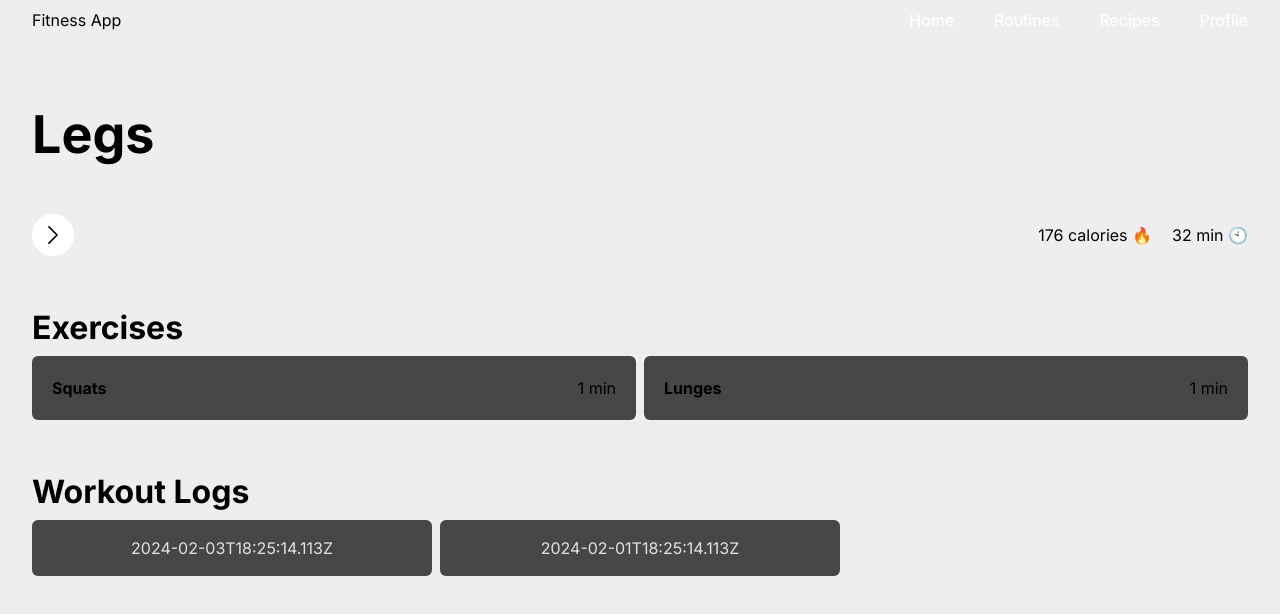
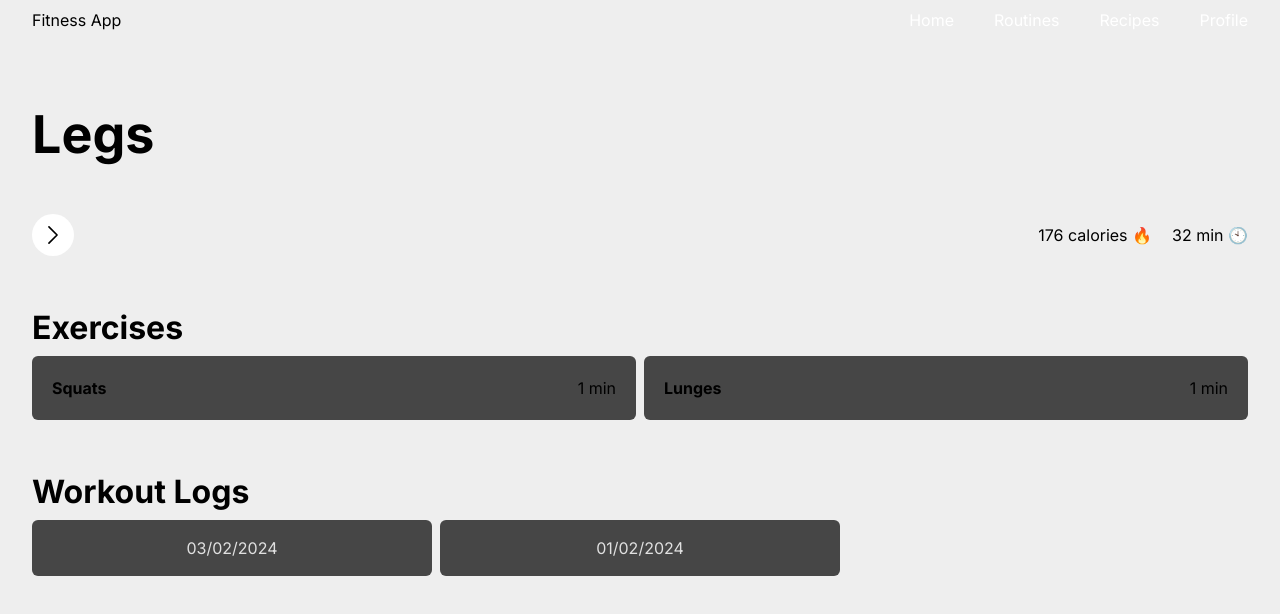
Before and after one commit to carlosquesada24/fitness-app, a Next.js app: page /routines/006de385-db01-4f3d-b647-037e69e11a42 in a window 1280 px wide. Shown: the top 614 px of the page. Built offline with nearby package versions, Linux system fonts and the light colour scheme.

Commit message:
Date formatted in Workout Session Cards

```diff
--- /dev/null
+++ b/app/(helpers)/date.ts
@@ -0,0 +1,4 @@
+
+
+export const formatDate = (ISOStringDate: any) =>
+    new Date(ISOStringDate).toLocaleDateString('en-GB')
--- a/app/(modules)/routines/(infrastucture)/components/ui/WorkoutSessionsGrid/WorkoutSessionsGrid.tsx
+++ b/app/(modules)/routines/(infrastucture)/components/ui/WorkoutSessionsGrid/WorkoutSessionsGrid.tsx
@@ -2,6 +2,7 @@ import React from 'react'
 import Link from 'next/link'
 import { HEADINGS } from '@/app/(styles)/variables'
 import { WORKOUT_LOGS_CARD_STYLES } from '@/app/(styles)'
+import { formatDate } from '@/app/(helpers)/date'
 
 interface WorkoutSessionGridProps {
     workoutSessionsList: any[]
@@ -16,6 +17,7 @@ const WorkoutSessionsGrid = ({workoutSessionsList}: WorkoutSessionGridProps) =>
   {
     workoutSessionsList.length > 0 ?
       workoutSessionsList.map((session: any) => {
+        console.log({d: session.date})
         return (
           <Link
             key={crypto.randomUUID()}
@@ -27,7 +29,7 @@ const WorkoutSessionsGrid = ({workoutSessionsList}: WorkoutSessionGridProps) =>
               className={`
                 ${WORKOUT_LOGS_CARD_STYLES}
               `}>
-              <h2 className='m-auto'>{session.date}</h2>
+              <h2 className='m-auto'>{formatDate(session?.date ?? "")}</h2>
             </article>
           </Link>
         )
```
